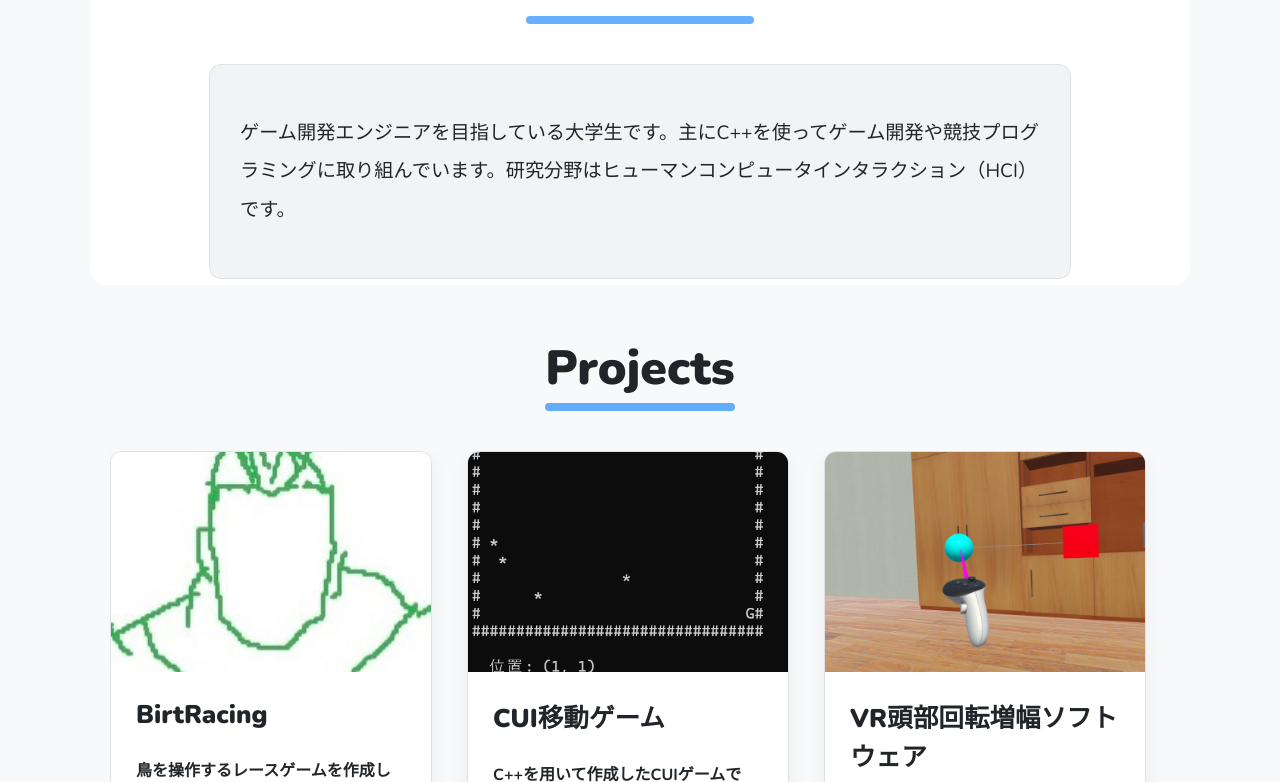
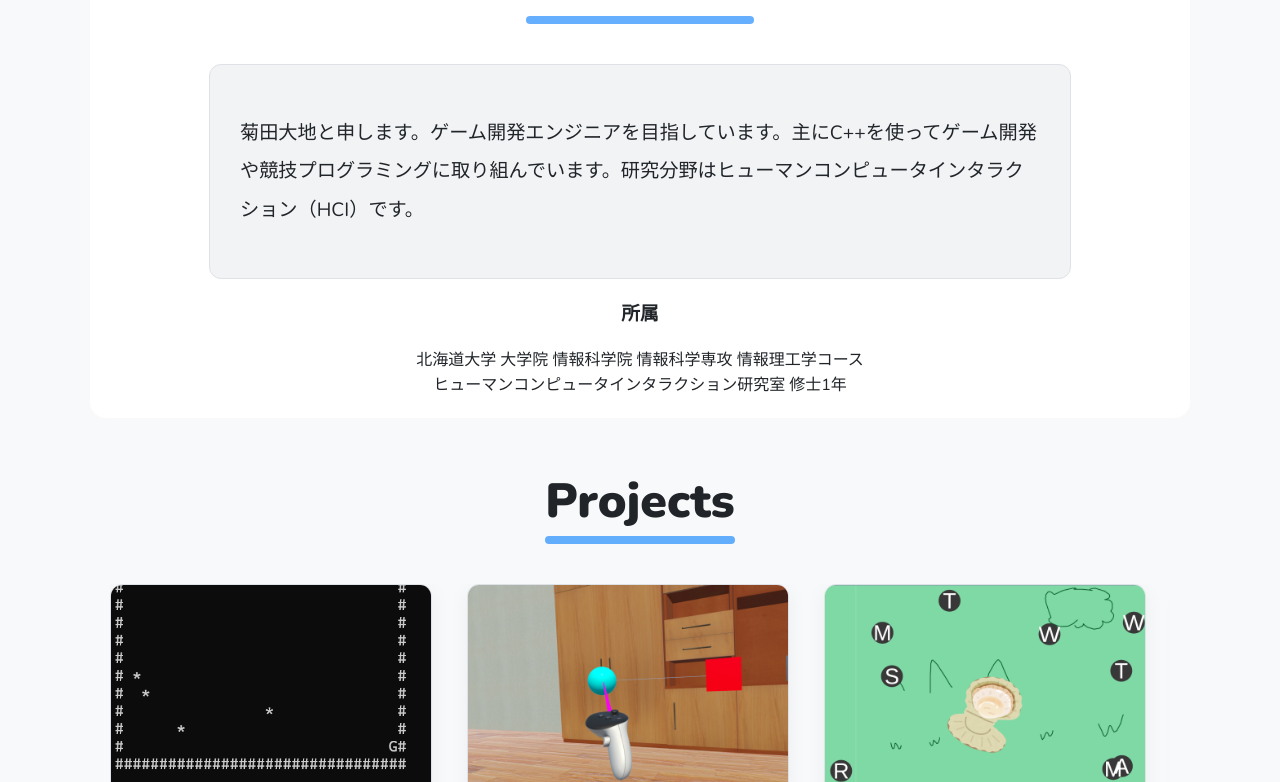
Before and after one commit to matchamatcho/my-portfolio, a React (Create React App) app: page / in a window 1280 px wide. Shown: the part 818-1600 px from the top of the page. Built offline with nearby package versions, Linux system fonts and the light colour scheme.

Commit message:
所属を追加

```diff
--- a/src/components/About.js
+++ b/src/components/About.js
@@ -6,9 +6,16 @@ function About() {
       <h2>About Me</h2>
       <div className="about-content">
         <p>
-        ゲーム開発エンジニアを目指している大学生です。主にC++を使ってゲーム開発や競技プログラミングに取り組んでいます。研究分野はヒューマンコンピュータインタラクション（HCI）です。
+        菊田大地と申します。ゲーム開発エンジニアを目指しています。主にC++を使ってゲーム開発や競技プログラミングに取り組んでいます。研究分野はヒューマンコンピュータインタラクション（HCI）です。
         </p>
       </div>
+      <div className="bg-white p-4 rounded-lg border border-gray-200">
+          <h3 className="text-xl font-semibold mb-2">所属</h3>
+          <p className="text-gray-700">
+            北海道大学 大学院 情報科学院 情報科学専攻 情報理工学コース<br />
+            ヒューマンコンピュータインタラクション研究室 修士1年
+          </p>
+        </div>
     </section>
   );
 }
--- a/src/components/ProjectDetail.js
+++ b/src/components/ProjectDetail.js
@@ -14,7 +14,7 @@ function ProjectDetail() {
   const projectDetails = {
     1: {
       extendedDescription: 'このVR頭部回転増幅ソフトウェアは、ユーザーの首の動きを仮想空間内で増幅することで、より少ない身体的な動きで広い視野を確保できるように設計されています。特に、身体的な制約があるユーザーや、限られたプレイスペースでのVR体験を向上させることを目的としています。UnityとC#を使用して開発しました。',
-      technologies: ['Unity', 'C#', 'VR'],
+      technologies: ['Unity', 'C#', 'VR','META Core SDK'],
     },
     2: {
       extendedDescription: '「〇ai」は、1週間のゲームジャムで開発したユニークなコンセプトの2Dアクションゲームです。プレイヤーは、画面上に表示される「〇ai」の〇に当てはまるアルファベットに触れ、単語を完成させることでキャラクターの姿が変化します。間違ったアルファベットに当たるとキャラクターが小さくなり、一定のサイズ以下になるとゲームオーバーです。瞬時の判断力と移動スキルが試される、スピーディで中毒性のあるゲームプレイが特徴です。',
@@ -22,11 +22,11 @@ function ProjectDetail() {
     },
     3: {
         extendedDescription: '巧妙に配置されたトラップを避けながら、ゴールを目指す3Dアクションゲームです。プレイヤーはジャンプを駆使して、様々なギミックが仕掛けられたステージをクリアしていきます。単純な操作性ながらも、タイミングや判断力が求められる奥深いゲームデザインを目指しました。',
-        technologies: ['Unity', 'C#'],
+        technologies: ['UE5', 'ブループリント'],
     },
     4: {
         extendedDescription: '古典的な2Dシューティングゲームです。C++とDirectX11を使い、基本構造から実装しました。オブジェクト指向設計を意識し、拡張性の高いコードを目指しました。',
-        technologies: ['C++', 'DirectX11'],
+        technologies: ['C++', 'クラス設計', 'DirectX11'],
     },
     5: {
         extendedDescription: 'このゲームはCUI上でプレイヤーを操作し、敵をよけながらゴールを目指すシンプルなゲームです。このゲームはC++の学習を目的としています。具体的には、クラス継承を利用し、ベースとなる仮想クラスからプレイヤークラスや敵クラスを派生させています。また、メモリアロケータを自作で実装しており、動的なメモリ管理を効率的に行いました。これは、敵キャラクターの生成、削除時に利用されています。ステート管理も導入し、gameの状態をタイトル、プレイ中、クリア画面などに分けています。これにより、コードの可読性や保守性が向上しています。',
--- a/src/components/Projects.js
+++ b/src/components/Projects.js
@@ -4,13 +4,6 @@ import { Link } from 'react-router-dom';
 // このデータは他のファイルからも参照できるようにエクスポートしておきます
 export const myProjects = [
   {
-    id: 7,
-    title: 'BirtRacing',
-    description: '鳥を操作するレースゲームを作成しています。UE5で開発中です。',
-    imageUrl: process.env.PUBLIC_URL + '/images/tmp.png', // プロジェクトのスクリーンショットなどに差し替えてください
-    link:'https://github.com/matchamatcho/BirdRacing'
-
-  },{
     id: 5,
     title: 'CUI移動ゲーム',
     description: 'C++を用いて作成したCUIゲームです。C++の機能の学習を目的としました。クラス継承、メモリアロケータ、ステート管理を意識して作成しました',
@@ -57,7 +50,15 @@ export const myProjects = [
     imageUrl: process.env.PUBLIC_URL + '/images/Kagamikun.png',
     link: 'https://github.com/matchamatcho/Kagamikun',
     unityRoomUrl:'https://unityroom.com/games/kagamikun'
-  }
+  },
+  {
+    id: 7,
+    title: 'BirdRacing',
+    description: '鳥を操作するレースゲームを作成しています。UE5で開発中です。',
+    imageUrl: process.env.PUBLIC_URL + '/images/tmp.png', // プロジェクトのスクリーンショットなどに差し替えてください
+    link:'https://github.com/matchamatcho/BirdRacing'
+
+  },
 ];
 
 function Projects() {
```
